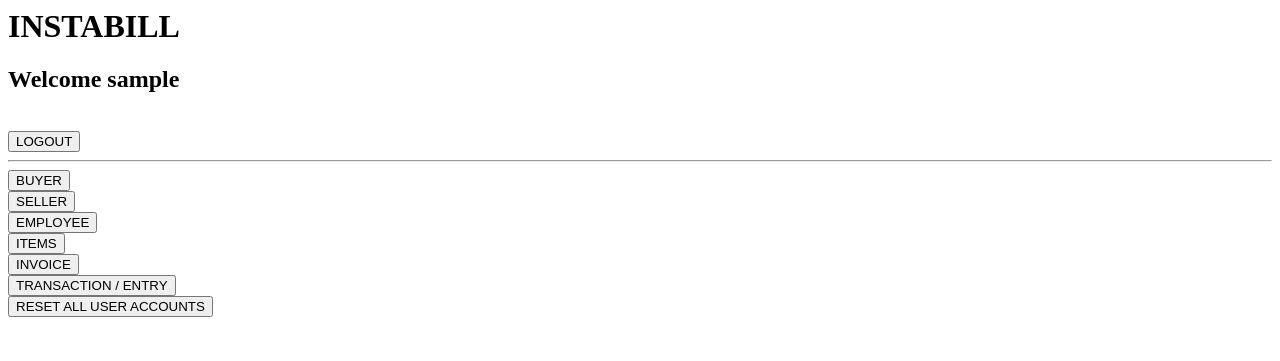
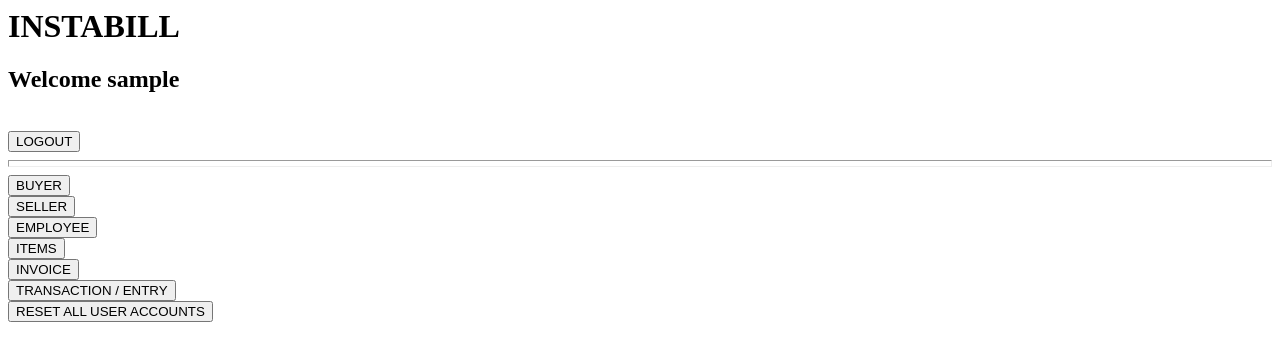
Before and after one commit to Sahil0215/vercceldemo, a Django app: page /home/ in a window 1280 px wide. Shown: the top 361 px of the page. Run offline with Django 5.2, Linux system fonts and the light colour scheme; the visitor is signed in with stand-in values (Sample User, id 1); data that the repository does not hold is empty.

Commit message:
commit56

```diff
--- a/demo/bill/templates/home.html
+++ b/demo/bill/templates/home.html
@@ -6,6 +6,12 @@
     <meta charset="UTF-8">
     <meta name="viewport" content="width=device-width, initial-scale=1.0">
     <title>Instabill</title>
+    <style>
+      hr{
+            height: 5px;
+            color: black;
+        }
+    </style>
 </head>
 <body>
         <h1>INSTABILL</h1>
--- a/demo/bill/templates/manage_buyer.html
+++ b/demo/bill/templates/manage_buyer.html
@@ -8,6 +8,11 @@
             border-color: black;
             padding: 5px;
             margin: 2px;
+        }
+
+        hr{
+            height: 5px;
+            color: black;
         }
     </style>
 </head>
```
